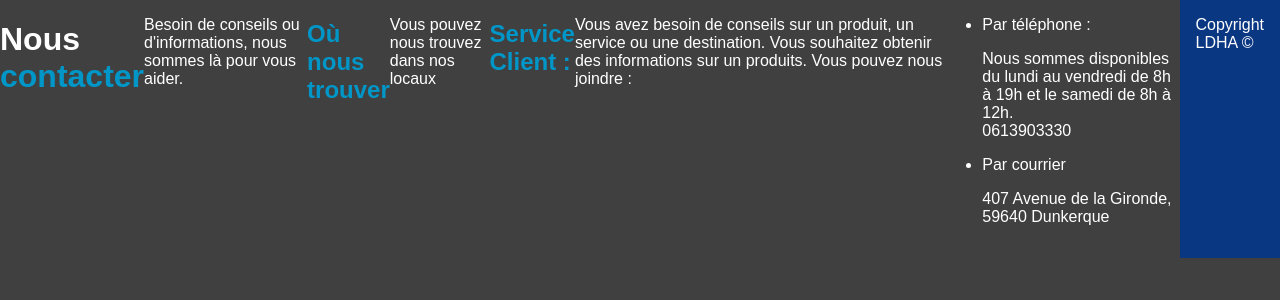
After one commit to Jimmy2507/Projet-e-commerce, a PHP site: template PHP/vue/nousContacte.php in a window 1280 px wide. The commit adds this page. Shown: the top 300 px of the page. Run offline with PHP 8.4, Linux system fonts and the light colour scheme; the template is opened without the code that fills it, so the values that code supplies are empty; some libraries are stand-ins or nearby versions.

Commit message:
Nous contacte

```diff
--- a/CSS/style.css
+++ b/CSS/style.css
@@ -264,3 +264,6 @@ i{
 .Retour{
     color: white;
 }
+span{
+    color: #0096c8;
+}
--- /dev/null
+++ b/PHP/vue/nousContacte.php
@@ -0,0 +1,21 @@
+<h1>Nous <span>contacter</span></h1>
+<p>Besoin de conseils ou d'informations, nous sommes là pour vous aider.</p>
+<h2><span>Où nous trouver</span></h2>
+<p>Vous pouvez nous trouvez dans nos locaux</p>
+<h2><span>Service Client :</span></h2>
+<p>
+Vous avez besoin de conseils sur un produit, un service ou une destination. Vous souhaitez obtenir des informations sur un produits.
+Vous pouvez nous joindre :
+<ul>
+    <li>Par téléphone :</li>
+    <p>Nous sommes disponibles du lundi au vendredi de 8h à 19h et le samedi de 8h à 12h.
+        <br>0613903330
+    </p>
+    <li>Par courrier</li>
+    <p>
+    407 Avenue de la Gironde,
+    59640 Dunkerque
+    </p>
+
+</ul>
+</p>
--- a/index.php
+++ b/index.php
@@ -11,6 +11,7 @@
             'compte'=>['PHP/vue/','compte','Mon compte'],
             'produit'=>['PHP/vue/','produit','Nom de l\'article'],
             '404'=>['PHP/vue/','404','Erreur 404'],
+            'nousContacte'=>['PHP/vue/','nousContacte','Contact'],
             //Listes
             'listeProduits'=>['PHP/vue/','listeProduits','Liste des produits'],
             'listeCategories'=>['PHP/vue/','listeCategories','Liste des produits'],
```
Also changed, not shown: PHP/vue/header.php (+6 -2 lines).
